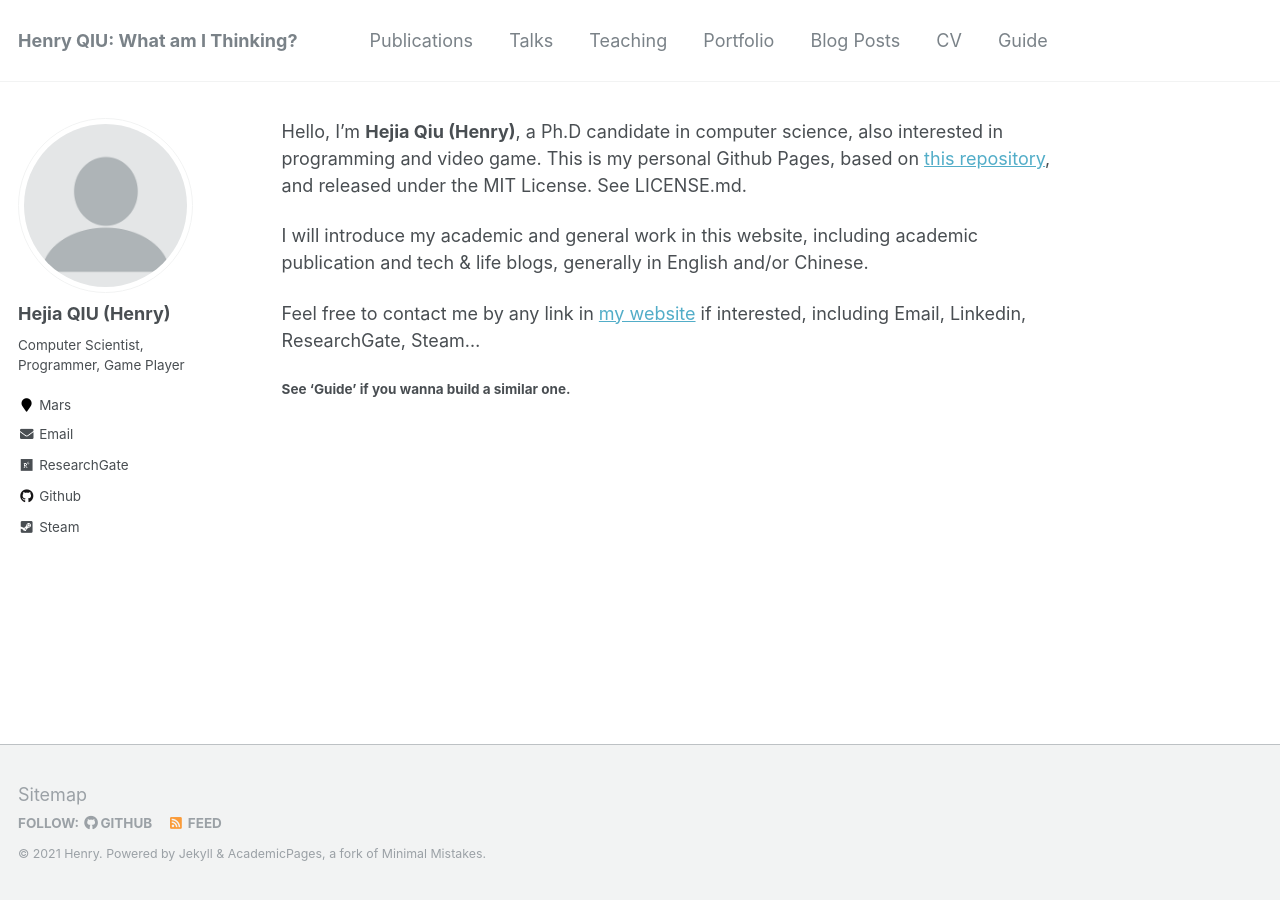
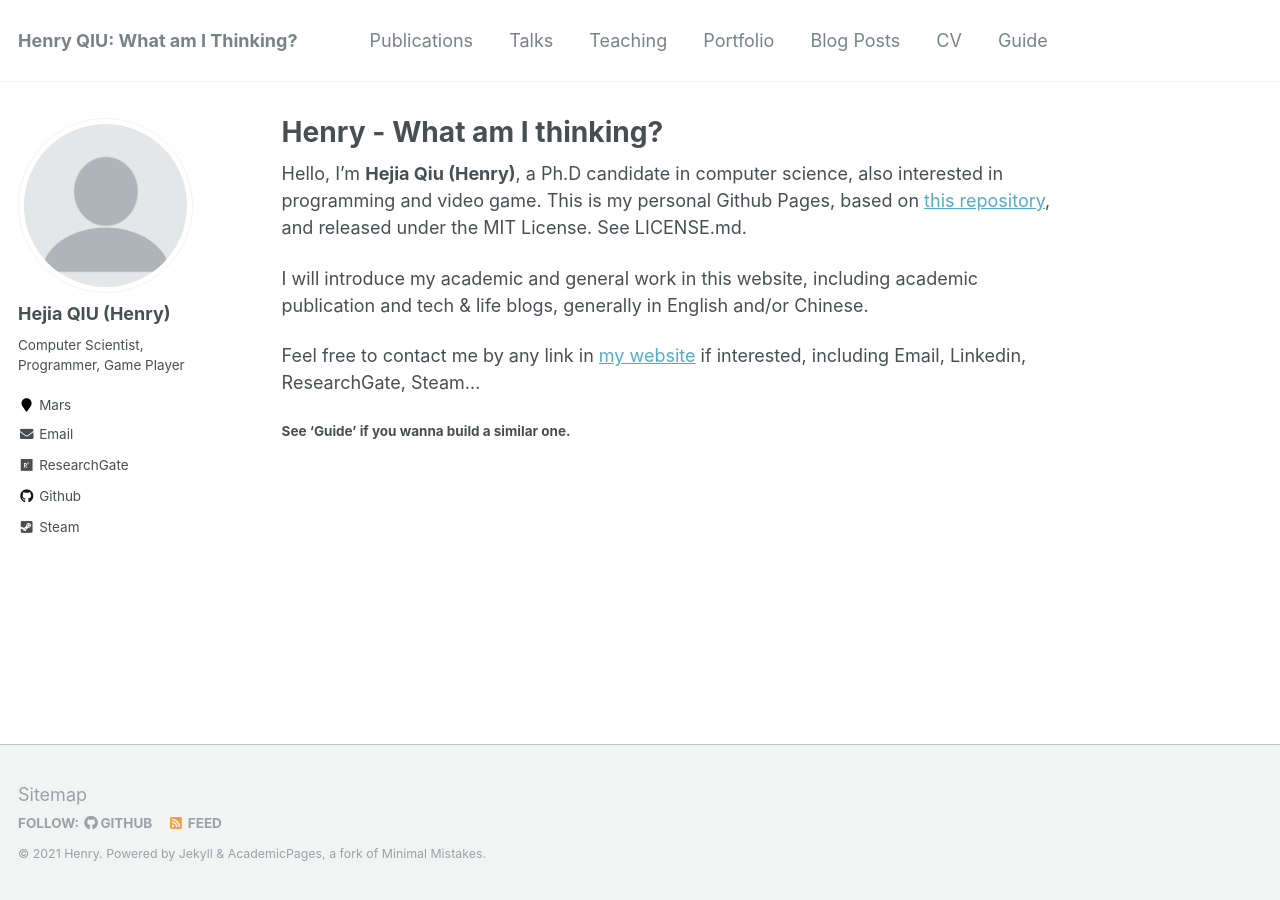
Before and after one commit to HenryJaQiu/HenryJaQiu.github.io, a Jekyll site: the page built from _pages/about.md, in a window 1280 px wide. Built offline with Jekyll 4.4.1, drawn with Linux system fonts in a browser that asks for light colours; our own code applies the rules of GitHub Pages for plain Markdown files.

Commit message:
Update about.md

```diff
--- a/_pages/about.md
+++ b/_pages/about.md
@@ -1,3 +1,13 @@
+---
+permalink: /
+title: "Henry - What am I thinking?"
+excerpt: "About me"
+author_profile: true
+redirect_from:
+  - /about/
+  - /about.html
+---
+
 Hello, I'm **Hejia Qiu (Henry)**, a Ph.D candidate in computer science, also interested in programming and video game. This is my personal Github Pages, based on [this repository](https://github.com/academicpages/academicpages.github.io), and released under the MIT License. See LICENSE.md.
 
 I will introduce my academic and general work in this website, including academic publication and tech & life blogs, generally in English and/or Chinese.
```
